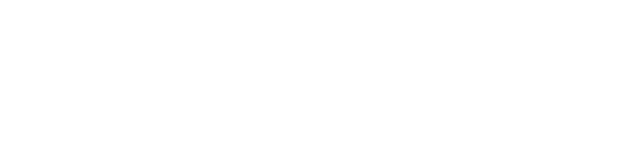
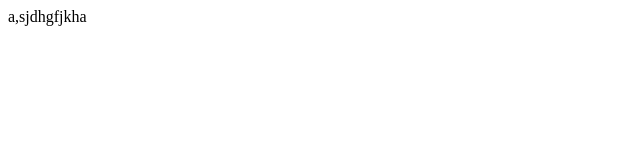
Before and after one commit to tfos9/myProject, a plain HTML site: page index.html in a window 1280 px wide. Shown: the whole page, without its empty margins (0-640 px from the left). Drawn offline with Linux system fonts and the light colour scheme.

Commit message:
second change

```diff
--- a/index.html
+++ b/index.html
@@ -1,2 +1,3 @@
 <html>
+a,sjdhgfjkha
 </html>
```
